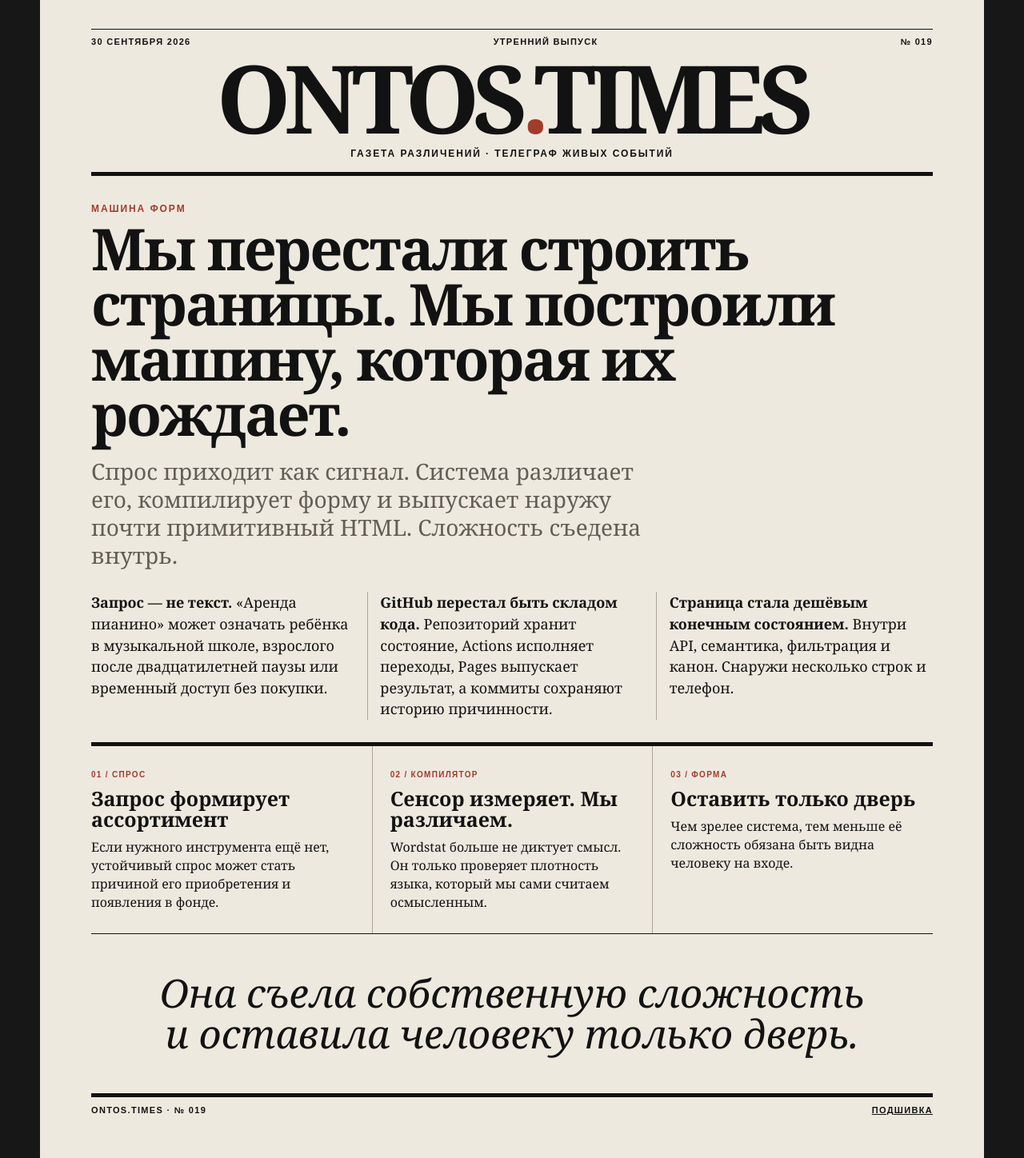
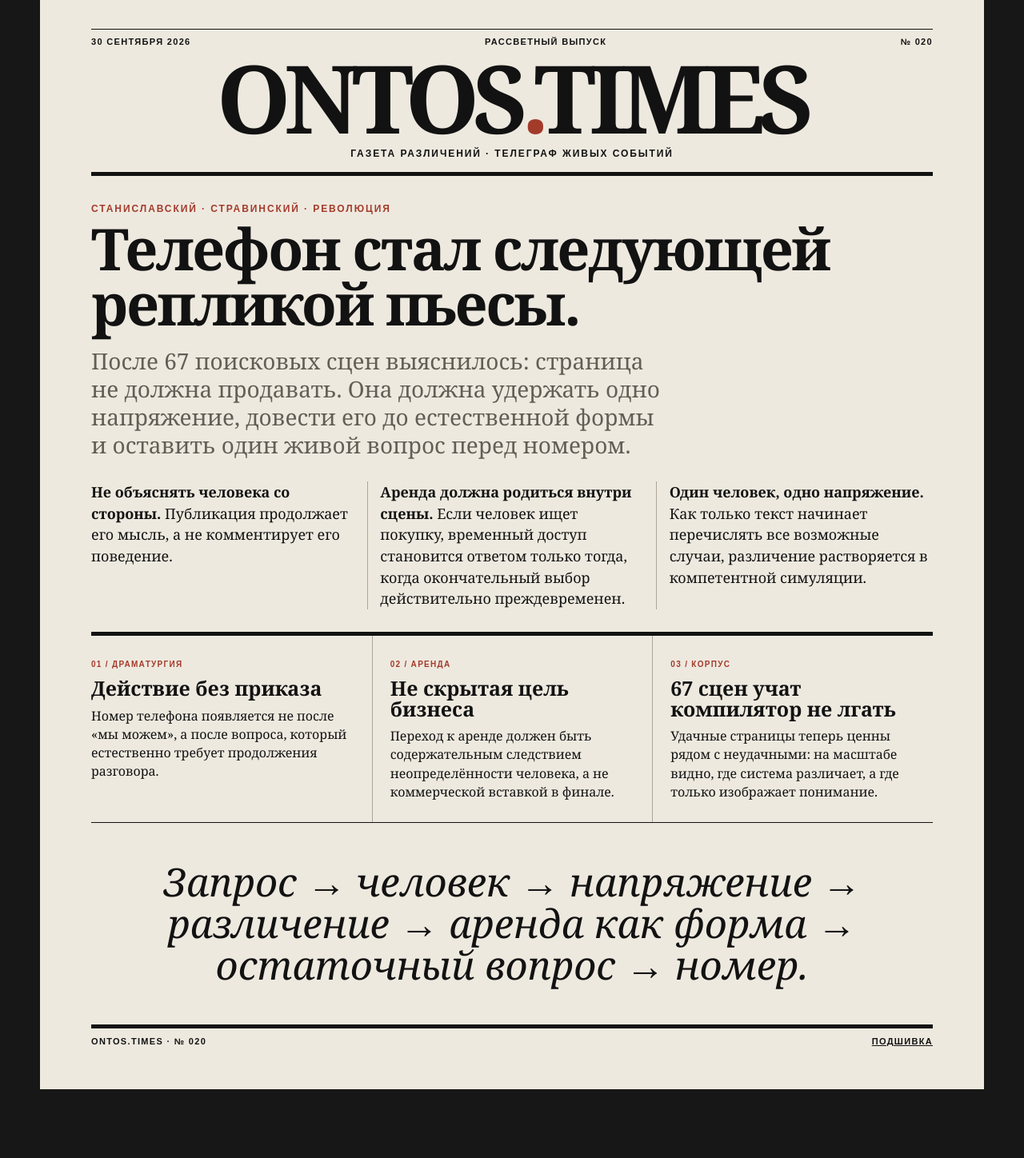
Before and after one commit to OntosLive/Ontos.Times, a Jekyll site: the page index.html, which Jekyll copies as it is, in a window 1280 px wide. Shown: the whole page at 80% size. Built offline with Jekyll 4.4.1, drawn with Linux system fonts in a browser that asks for light colours; after the commit the page ends 1362 px from its top, so only the background shows below that.

Commit message:
Publish ONTOS.TIMES issue 020

```diff
--- a/index.html
+++ b/index.html
@@ -3,8 +3,8 @@
 <head>
   <meta charset="utf-8">
   <meta name="viewport" content="width=device-width,initial-scale=1">
-  <meta name="description" content="ONTOS.TIMES — Мы перестали строить страницы. Мы построили машину, которая их рождает.">
-  <title>ONTOS.TIMES — Машина, которая рождает страницы</title>
+  <meta name="description" content="ONTOS.TIMES — Телефон стал следующей репликой пьесы.">
+  <title>ONTOS.TIMES — Телефон стал следующей репликой пьесы</title>
   <link rel="stylesheet" href="styles.css">
 </head>
 <body>
@@ -12,8 +12,8 @@
     <div class="rule"></div>
     <div class="meta">
       <span>30 СЕНТЯБРЯ 2026</span>
-      <span>УТРЕННИЙ ВЫПУСК</span>
-      <span>№ 019</span>
+      <span>РАССВЕТНЫЙ ВЫПУСК</span>
+      <span>№ 020</span>
     </div>
     <h1>ONTOS<span>.</span>TIMES</h1>
     <p class="tagline">Газета различений · Телеграф живых событий</p>
@@ -22,44 +22,44 @@
 
   <main>
     <article class="lead">
-      <p class="kicker">МАШИНА ФОРМ</p>
-      <h2>Мы перестали строить страницы. Мы построили машину, которая их рождает.</h2>
-      <p class="deck">Спрос приходит как сигнал. Система различает его, компилирует форму и выпускает наружу почти примитивный HTML. Сложность съедена внутрь.</p>
+      <p class="kicker">СТАНИСЛАВСКИЙ · СТРАВИНСКИЙ · РЕВОЛЮЦИЯ</p>
+      <h2>Телефон стал следующей репликой пьесы.</h2>
+      <p class="deck">После 67 поисковых сцен выяснилось: страница не должна продавать. Она должна удержать одно напряжение, довести его до естественной формы и оставить один живой вопрос перед номером.</p>
 
       <div class="columns">
-        <p><strong>Запрос — не текст.</strong> «Аренда пианино» может означать ребёнка в музыкальной школе, взрослого после двадцатилетней паузы или временный доступ без покупки.</p>
+        <p><strong>Не объяснять человека со стороны.</strong> Публикация продолжает его мысль, а не комментирует его поведение.</p>
 
-        <p><strong>GitHub перестал быть складом кода.</strong> Репозиторий хранит состояние, Actions исполняет переходы, Pages выпускает результат, а коммиты сохраняют историю причинности.</p>
+        <p><strong>Аренда должна родиться внутри сцены.</strong> Если человек ищет покупку, временный доступ становится ответом только тогда, когда окончательный выбор действительно преждевременен.</p>
 
-        <p><strong>Страница стала дешёвым конечным состоянием.</strong> Внутри API, семантика, фильтрация и канон. Снаружи несколько строк и телефон.</p>
+        <p><strong>Один человек, одно напряжение.</strong> Как только текст начинает перечислять все возможные случаи, различение растворяется в компетентной симуляции.</p>
       </div>
     </article>
 
     <section class="dispatches">
       <article>
-        <span>01 / СПРОС</span>
-        <h3>Запрос формирует ассортимент</h3>
-        <p>Если нужного инструмента ещё нет, устойчивый спрос может стать причиной его приобретения и появления в фонде.</p>
+        <span>01 / ДРАМАТУРГИЯ</span>
+        <h3>Действие без приказа</h3>
+        <p>Номер телефона появляется не после «мы можем», а после вопроса, который естественно требует продолжения разговора.</p>
       </article>
 
       <article>
-        <span>02 / КОМПИЛЯТОР</span>
-        <h3>Сенсор измеряет. Мы различаем.</h3>
-        <p>Wordstat больше не диктует смысл. Он только проверяет плотность языка, который мы сами считаем осмысленным.</p>
+        <span>02 / АРЕНДА</span>
+        <h3>Не скрытая цель бизнеса</h3>
+        <p>Переход к аренде должен быть содержательным следствием неопределённости человека, а не коммерческой вставкой в финале.</p>
       </article>
 
       <article>
-        <span>03 / ФОРМА</span>
-        <h3>Оставить только дверь</h3>
-        <p>Чем зрелее система, тем меньше её сложность обязана быть видна человеку на входе.</p>
+        <span>03 / КОРПУС</span>
+        <h3>67 сцен учат компилятор не лгать</h3>
+        <p>Удачные страницы теперь ценны рядом с неудачными: на масштабе видно, где система различает, а где только изображает понимание.</p>
       </article>
     </section>
 
-    <blockquote>Она съела собственную сложность и оставила человеку только дверь.</blockquote>
+    <blockquote>Запрос → человек → напряжение → различение → аренда как форма → остаточный вопрос → номер.</blockquote>
   </main>
 
   <footer>
-    <span>ONTOS.TIMES · № 019</span>
+    <span>ONTOS.TIMES · № 020</span>
     <span><a href="archive/" style="color:inherit">Подшивка</a></span>
   </footer>
 </body>
```
Also changed, not shown: issues/2026-09-30-phone-next-line-of-play.md (added, +203 -0 lines).
